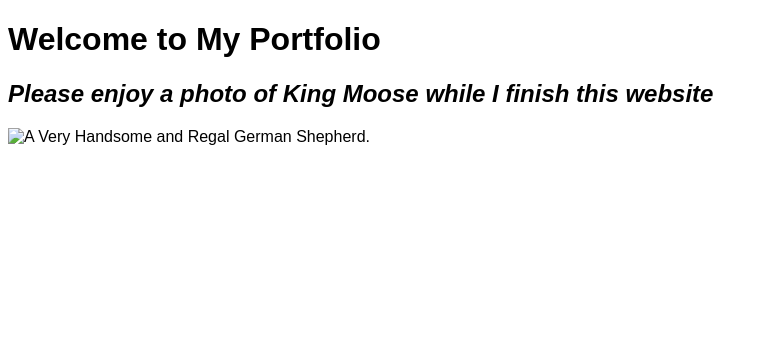
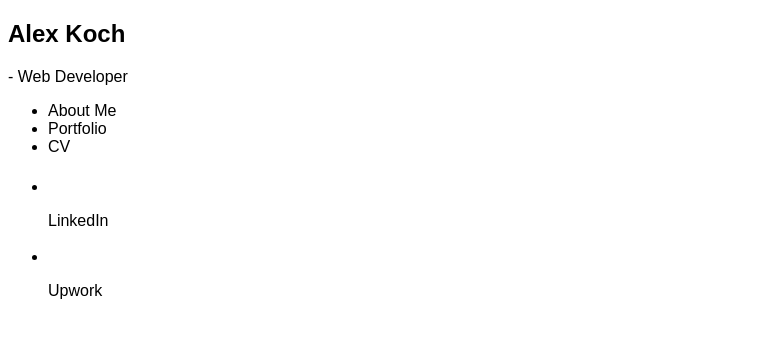
Before and after one commit to alexrkoch/alexrkoch-portfolio, a plain HTML site: page dist/index.html in a window 1280 px wide. Shown: the whole page, without its empty margins (0-768 px from the left). Drawn offline with nearby package versions, Linux system fonts and the light colour scheme; files that its build step writes are made by us from their sources.

Commit message:
create basic navbar structure in HTML

```diff
--- a/dist/index.html
+++ b/dist/index.html
@@ -1,13 +1,57 @@
 <!DOCTYPE html>
 <html lang="en">
-    <head>
-        <meta charset="utf-8">
-        <title>Alex's Portfolio</title>
-        <link href="styles/styles.css" type="text/css" rel="stylesheet">
-    </head>
-    <body>
-      <h1>Welcome to My Portfolio</h1>
-      <h2><em>Please enjoy a photo of King Moose while I finish this website</em></h2>
-      <img src="./images/king-moose.jpg" alt="A Very Handsome and Regal German Shepherd." />
-    </body>
+  <head>
+    <meta charset="utf-8" />
+    <title>Alex Koch</title>
+    <link href="styles/styles.css" type="text/css" rel="stylesheet" />
+  </head>
+  <body>
+    <nav class="navbar">
+      <h1 class="navbar__title">Alex Koch</h1>
+      <p class="navbar__subtitle">- Web Developer</p>
+      <ul class="navbar__links">
+        <li>About Me</li>
+        <li>Portfolio</li>
+        <li>CV</li>
+      </ul>
+      <ul class="navbar__contact">
+        <li class="navbar__linkedin">
+          <svg
+            class="navbar__linkedin-logo"
+            xmlns="http://www.w3.org/2000/svg"
+            width="20.128"
+            height="20.128"
+            viewBox="0 0 20.128 20.128"
+          >
+            <path
+              id="Icon_awesome-linkedin"
+              data-name="Icon awesome-linkedin"
+              d="M18.691,2.25H1.433A1.444,1.444,0,0,0,0,3.7V20.927a1.444,1.444,0,0,0,1.433,1.451H18.691a1.448,1.448,0,0,0,1.438-1.451V3.7A1.448,1.448,0,0,0,18.691,2.25ZM6.083,19.5H3.1V9.9H6.088V19.5ZM4.592,8.585a1.73,1.73,0,1,1,1.73-1.73A1.731,1.731,0,0,1,4.592,8.585ZM17.266,19.5H14.283V14.83c0-1.114-.022-2.547-1.55-2.547-1.555,0-1.793,1.213-1.793,2.467V19.5H7.957V9.9h2.862v1.312h.04a3.142,3.142,0,0,1,2.826-1.55c3.019,0,3.581,1.99,3.581,4.578Z"
+              transform="translate(0 -2.25)"
+              fill="#fff"
+            />
+          </svg>
+          <p class="navbar__linkedin-text">LinkedIn</p>
+        </li>
+        <li class="navbar__upwork">
+          <svg
+            class="navbar__upwork-logo"
+            xmlns="http://www.w3.org/2000/svg"
+            width="23.311"
+            height="16.528"
+            viewBox="0 0 23.311 16.528"
+          >
+            <path
+              id="Icon_simple-upwork"
+              data-name="Icon simple-upwork"
+              d="M18.028,14.627a4.765,4.765,0,0,1-2.986-1.192l.221-1.045.008-.041c.2-1.11.825-2.972,2.758-2.972a2.625,2.625,0,1,1,0,5.25Zm0-7.906c-2.466,0-4.381,1.6-5.158,4.241a21.69,21.69,0,0,1-2.61-5.723H7.6v6.908a2.473,2.473,0,1,1-4.946,0V5.238H0v6.908a5.13,5.13,0,1,0,10.261,0V10.99a16.3,16.3,0,0,0,1.917,3.129l-1.625,7.647H13.27l1.178-5.546a6.549,6.549,0,0,0,3.58,1.077,5.288,5.288,0,0,0,0-10.577Z"
+              transform="translate(0 -5.238)"
+              fill="#fff"
+            />
+          </svg>
+          <p class="navbar__upwork-text">Upwork</p>
+        </li>
+      </ul>
+    </nav>
+  </body>
 </html>
--- a/src/scss/styles.scss
+++ b/src/scss/styles.scss
@@ -1,12 +1,12 @@
 $font-family: Nunito, sans-serif;
-$size-section-heading: 1.5rem; // 24px
-$size-sub-heading: 1.25rem; // 20px
-$size-body-emphasize: 1.125rem; // 18px
-$size-body-normal: 1rem; // 16px;
+$size-section-heading: 1.5rem; // h2, 24px
+$size-sub-heading: 1.25rem; // h3, 20px
+$size-body-emphasize: 1.125rem; // p 18px
+$size-body-normal: 1rem; // p, 16px;
 $color-primary: #5d5d5d;
-$padding-primary: 30px;
-$padding-secondary: 10px;
-$nav-bar-height: 60px;
+$padding-primary: 30px; // static
+$padding-secondary: 10px; // static
+$nav-bar-height: 3.75; // 60px;
 
 body {
   font-family: $font-family;
```
